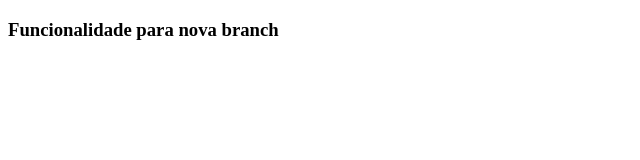
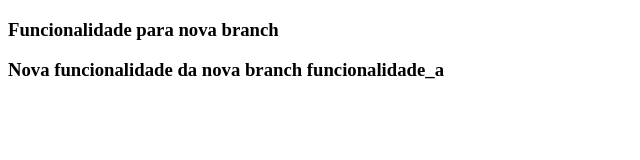
Before and after one commit to vinyscordeiro/cursodegit, a plain HTML site: page index.html in a window 1280 px wide. Shown: the whole page, without its empty margins (0-640 px from the left). Drawn offline with Linux system fonts and the light colour scheme.

Commit message:
Nova funcionalidade

```diff
--- a/index.html
+++ b/index.html
@@ -8,5 +8,6 @@
 </head>
 <body>
     <h3>Funcionalidade para nova branch</h3>
+    <h3>Nova funcionalidade da nova branch funcionalidade_a</h3>
 </body>
 </html>
```
